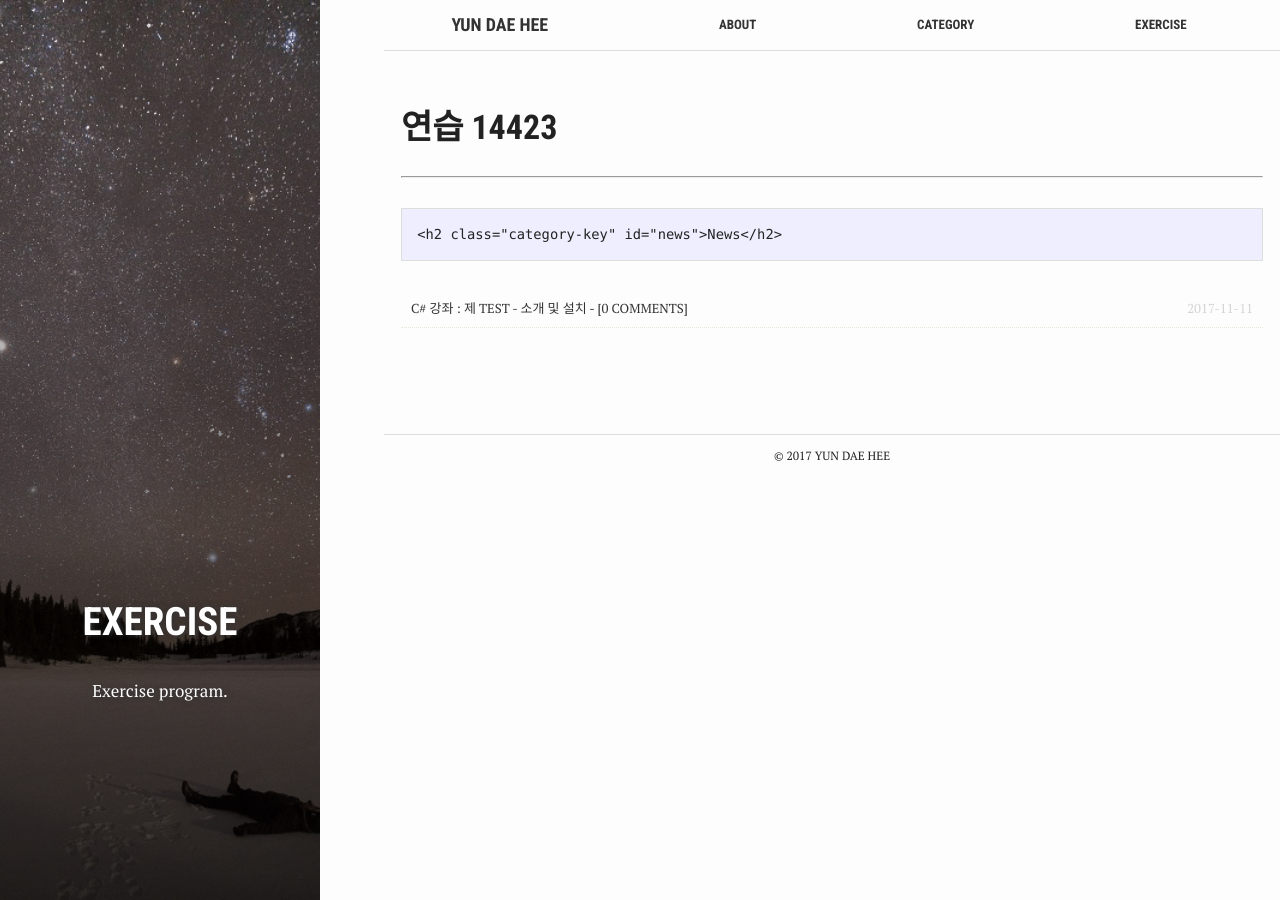
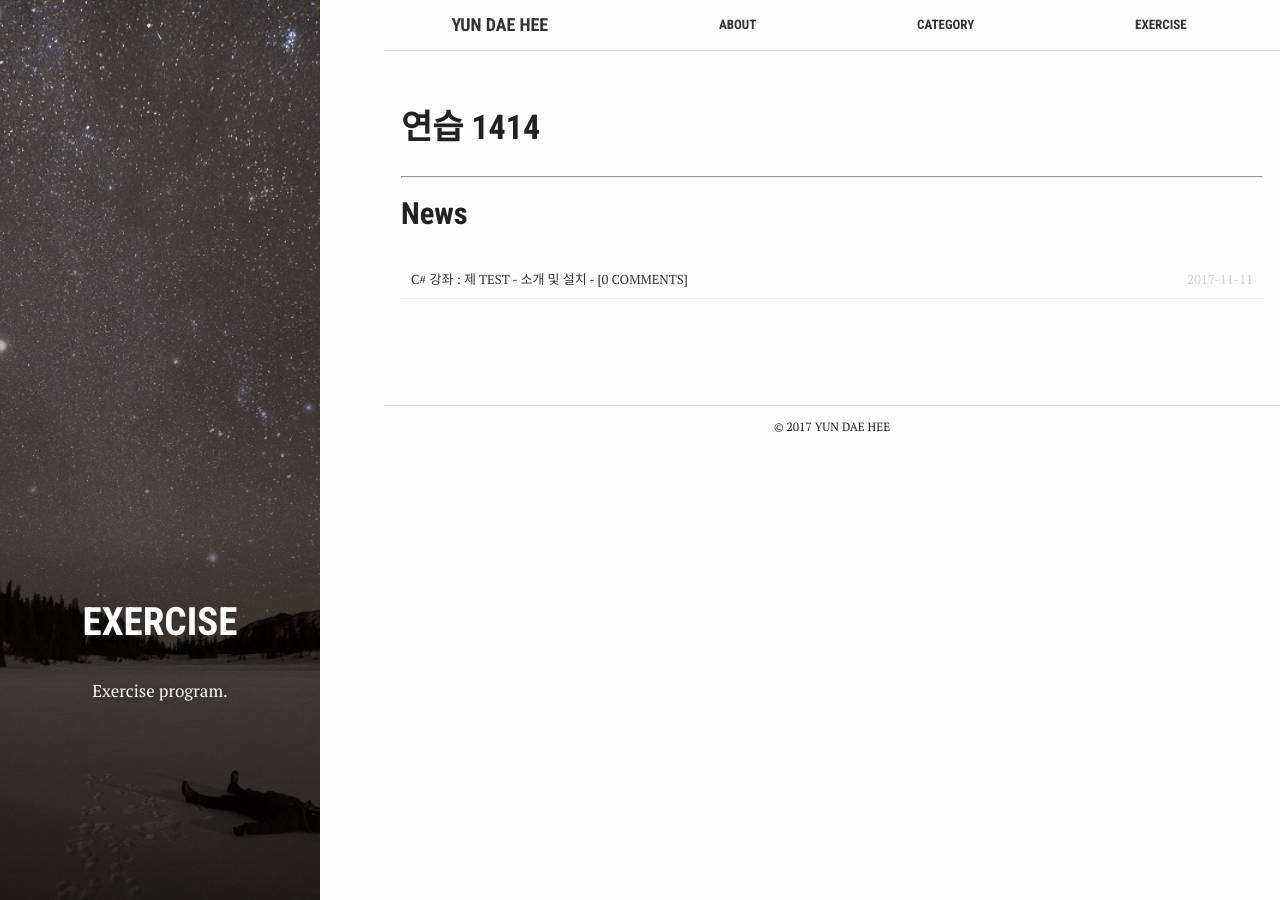
Before and after one commit to test076923/test076923.github.io, a Jekyll site: the page built from exercise.md, in a window 1280 px wide. Built offline with Jekyll 4.4.1, drawn with Linux system fonts in a browser that asks for light colours; comment, search, counter and statistics services are not loaded.

Commit message:
Update exercise.md

```diff
--- a/exercise.md
+++ b/exercise.md
@@ -8,7 +8,7 @@ summary: "Exercise program."
 active: Exercise
 date: 9/12/2017 3:37:34 PM
 ---
-# 연습 14423 #
+# 연습 1414 #
 ----------
 
 {% for tag in site.tags %}
@@ -18,7 +18,7 @@ date: 9/12/2017 3:37:34 PM
 {% for post in exercise %}
   {% if post.categories contains "exercise" %}
 
-    <h2 class="category-key" id="{{ t | downcase }}">{{ t | capitalize }}</h2>
+<h2 class="category-key" id="{{ t | downcase }}">{{ t | capitalize }}</h2>
 
   {% endif %}
 {% endfor %}
```
